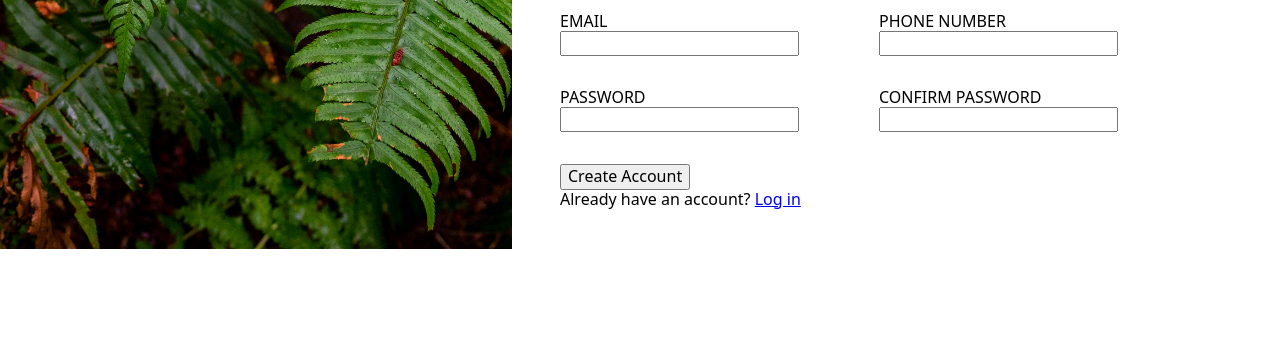
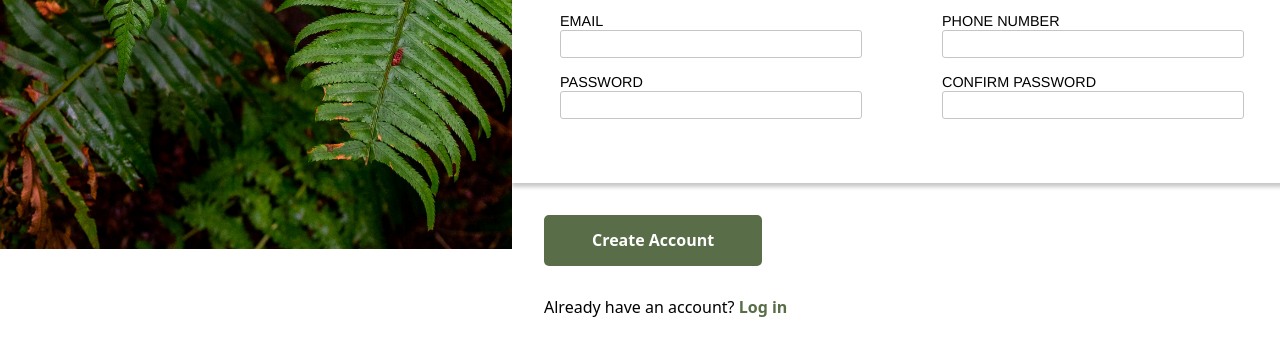
Before and after one commit to TomTatertot/sign-up-form, a plain HTML site: page index.html in a window 1280 px wide. Shown: the part 551-901 px from the top of the page. Before the commit the page ends 808 px from the top, so only its background shows below. Drawn offline with Linux system fonts and the light colour scheme.

Commit message:
add working submit button with simple styling

```diff
--- a/index.html
+++ b/index.html
@@ -19,13 +19,15 @@
     </div>
 
     <div class="right">
-        <h1>This is not a real online service! You know you need something like this in your life to help you realize your
-            deepest dreams. <br>Sign up <em>now</em> to get started.
-        <span class="block">You <em>know</em> you want to </span>
-        </h1>
-
+        <div class="header">
+            <h1>This is not a real online service! You know you need something like this in your life to help you realize your
+                deepest dreams. <br>Sign up <em>now</em> to get started.
+            <span class="block">You <em>know</em> you want to </span>
+            </h1>
+        </div>
+    <div class="input-section">
         <h1>Let's do this!</h1>
-        <form action="">
+        <form id="userForm" action="">
             <div class="form-column">
                 <label for="first-name">FIRST NAME</label>
                 <input type="text" name="firstName" id="first-name">
@@ -47,10 +49,12 @@
                 <input type="password" name="confirmPassword" id="confirm-pwd">
             </div>
         </form>
+    </div>
 
-        <button type="submit">Create Account</button>
-
-        <p>Already have an account? <a href="/login">Log in</a></p>
+    <div class="submit-section">
+        <button class="submit-button"form="userForm">Create Account</button>
+        <p class="login">Already have an account? <a href="/login">Log in</a></p>
+    </div>
 
     </div>
 </body>
--- a/styles.css
+++ b/styles.css
@@ -45,17 +45,26 @@ body {
 .right{
     line-height: 1.2;
     margin-top: 10vh;
+}
+
+.header{
     padding: 3rem;
 }
 
 .right .block {
     margin-top: 2rem;
-    margin-bottom: 6rem;
     display: block;
 }
 
+.input-section {
+    padding: 3rem;
+    box-shadow: 0px 4px 4px rgba(0, 0, 0, 0.219);
+}
+
+
 form{
     display: flex;
+    margin-top: 1rem;
     width: 700px;
     gap: 5rem;
 }
@@ -64,6 +73,63 @@ form{
     flex-direction:column;
 }
 
-form input {
+input {
+    margin-bottom: 1rem;
+    border: 1px solid rgb(197, 197, 197);
+    border-radius: 3px;
+    font-size: 1.25rem;
+}
+
+label {
+    font-family: Helvetica;
+    font-size: .9rem;
+}
+
+
+input:focus {
+    outline: none;
+    border: 2px solid rgba(0, 0, 236, 0.658);
+    box-shadow: 3px 3px 5px rgba(0, 0, 0, 0.3);
+    border-radius: 5px;
+}
+
+input[type="password"]:focus {
+    outline: none;
+    border: 1px solid red;
+    box-shadow: none; /* Remove default red shadow on Firefox */
+    border-radius: 5px;
+}
+
+.submit-section {
+    margin: 2rem 2rem;
+}
+.submit-button {
+    outline: none;
+    padding: 1em 3em;
+    border: none;
+    border-radius: 5px;
     margin-bottom: 2rem;
+
+    color: white;
+    font-size: 1rem;
+    font-weight: bold;
+
+    background-color: #596D48;
 }
+
+.submit-button:hover {
+    background-color: #506340;
+    box-shadow: 0 6px 12px rgba(0, 0, 0, 0.15);
+  }
+
+  /* Click (active): subtle press-down */
+.submit-button:active {
+    transform: translateY(2px);
+    box-shadow: 0 2px 4px rgba(0, 0, 0, 0.2);
+  }
+
+a[href = "/login"]{
+    color: #596D48;
+    font-weight: bold;
+    text-decoration: none;
+}
```
